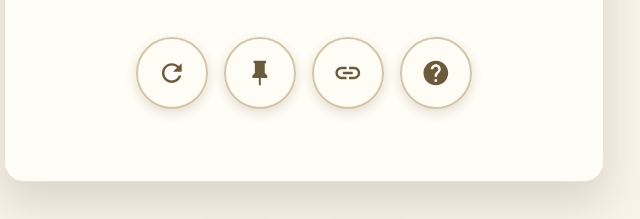
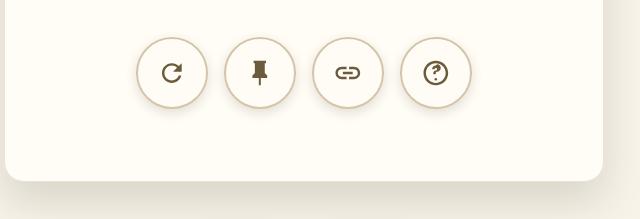
Before and after one commit to BastiTee/journal-prompts, a website built with Vite: page index.html in a window 1280 px wide. Shown: the part 416-635 px from the top of the page, 336-976 px from the left. Built offline with nearby package versions, Linux system fonts and the light colour scheme.

Commit message:
Replace icon

```diff
--- a/index.html
+++ b/index.html
@@ -101,7 +101,9 @@
               </button>
               <button id="toggle-purpose-btn" class="action-btn secondary">
                 <svg class="btn-icon" viewBox="0 0 24 24" fill="currentColor">
-                  <path d="M12 2C6.48 2 2 6.48 2 12s4.48 10 10 10 10-4.48 10-10S17.52 2 12 2zm1 17h-2v-2h2v2zm2.07-7.75l-.9.92C13.45 12.9 13 13.5 13 15h-2v-.5c0-1.1.45-2.1 1.17-2.83l1.24-1.26c.37-.36.59-.86.59-1.41 0-1.1-.9-2-2-2s-2 .9-2 2H8c0-2.21 1.79-4 4-4s4 1.79 4 4c0 .88-.36 1.68-.93 2.25z"/>
+                  <path d="M12 2C6.486 2 2 6.486 2 12s4.486 10 10 10 10-4.486 10-10S17.514 2 12 2zm0 18c-4.411 0-8-3.589-8-8s3.589-8 8-8 8 3.589 8 8-3.589 8-8 8z"/>
+                  <path d="M12 6c-1.654 0-3 1.346-3 3h2c0-.551.449-1 1-1s1 .449 1 1c0 .551-.449 1-1 1-1.104 0-2 .896-2 2v1h2v-1c0-.551.449-1 1-1 1.654 0 3-1.346 3-3s-1.346-3-3-3z"/>
+                  <circle cx="12" cy="17" r="1"/>
                 </svg>
               </button>
             </div>
```
